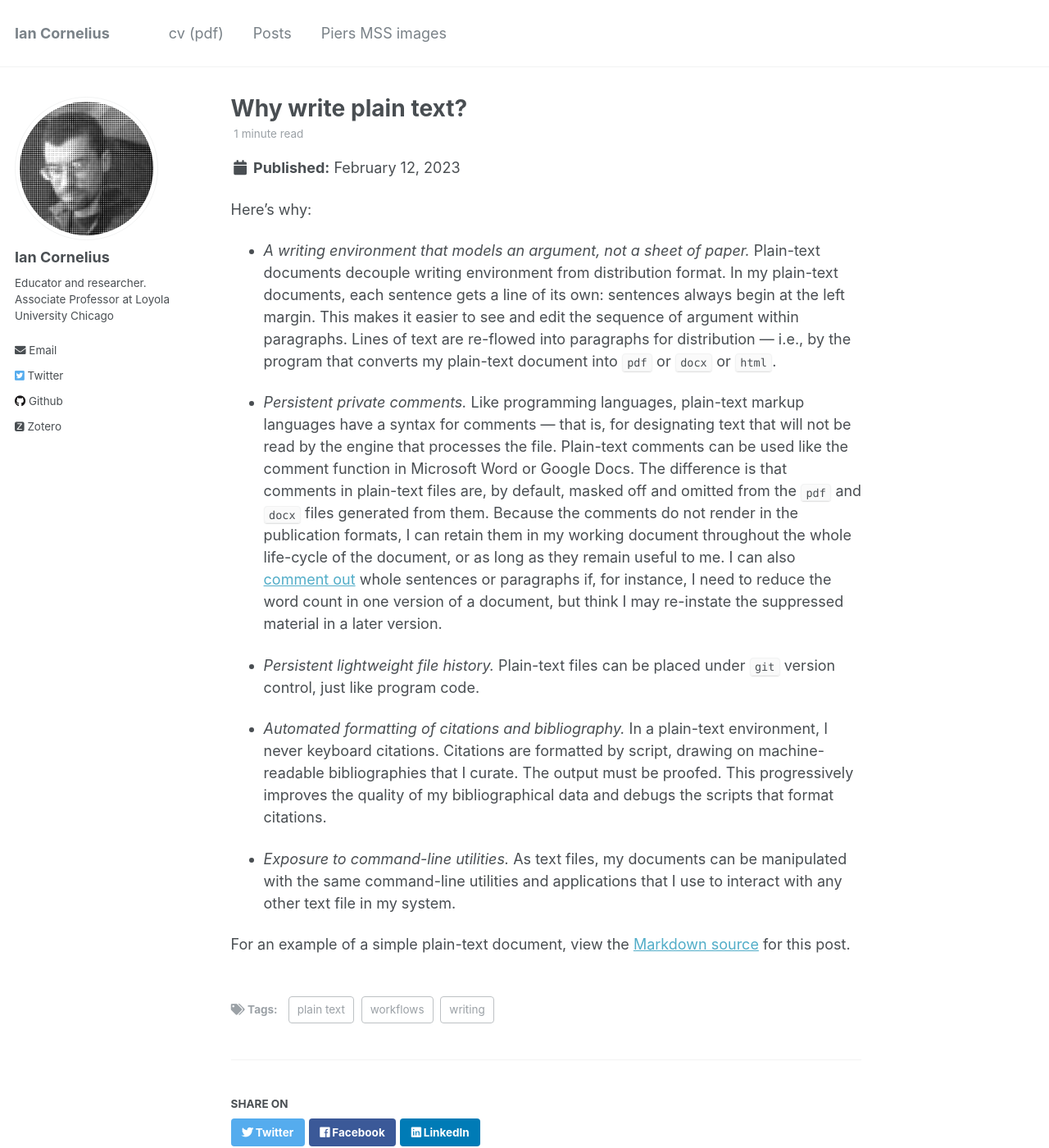
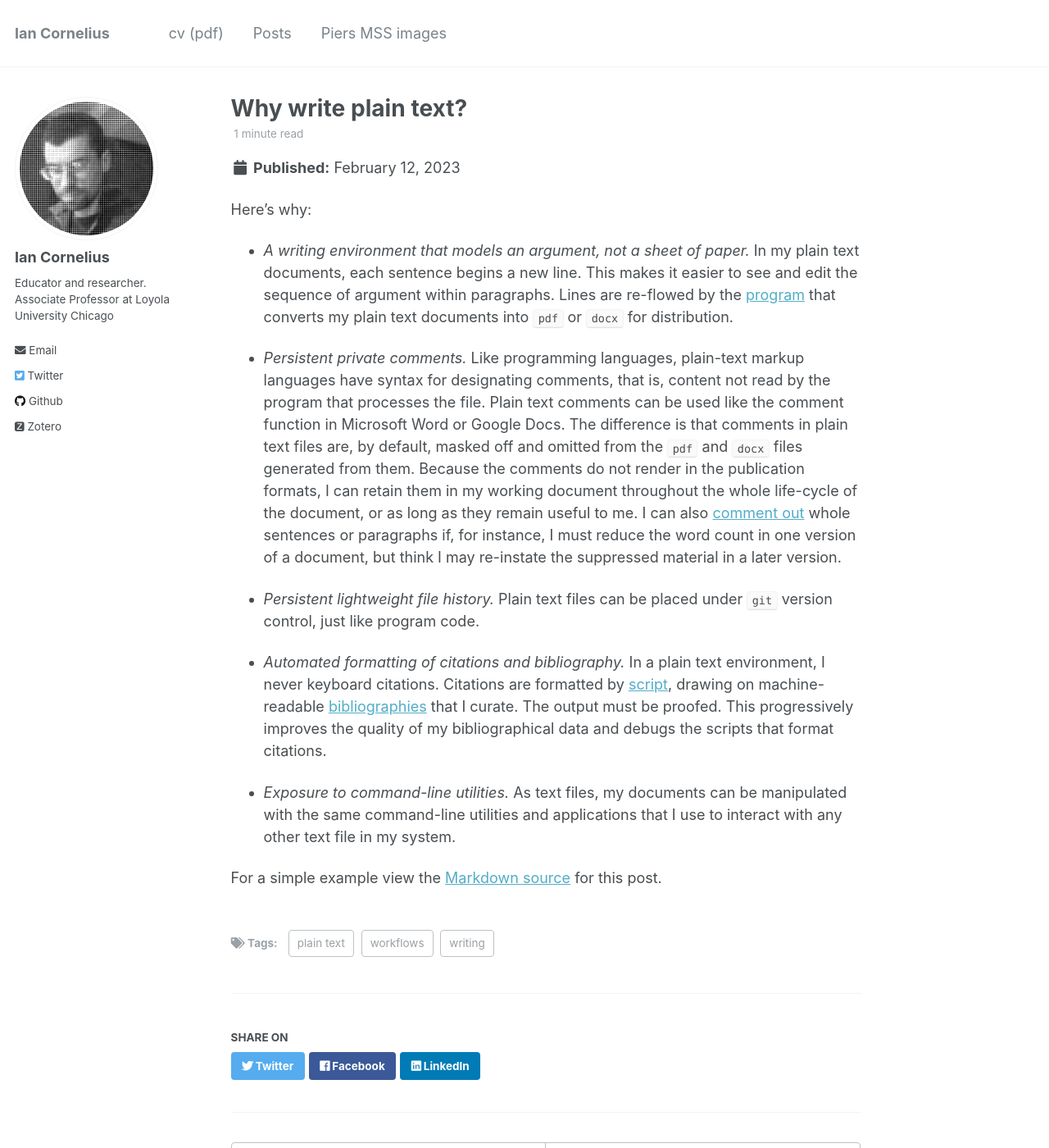
Before and after one commit to icornelius/icornelius.github.io, a Jekyll site: the page built from docs/_posts/2023-02-12-why-plain-text.md, in a window 1280 px wide and 1400 px high. Shown: the whole window at 82% size. Built offline with Jekyll 4.4.1, drawn with Linux system fonts in a browser that asks for light colours; some web fonts are replaced.

Commit message:
update post "Why plain text"
- add links
- stylistic revision

```diff
--- a/docs/_posts/2023-02-12-why-plain-text.md
+++ b/docs/_posts/2023-02-12-why-plain-text.md
@@ -11,32 +11,32 @@ tags:
 Here's why:
 
 - *A writing environment that models an argument, not a sheet of paper.*
-Plain-text documents decouple writing environment from distribution format.
-In my plain-text documents, each sentence gets a line of its own: sentences always begin at the left margin.
+In my plain text documents, each sentence begins a new line.
 This makes it easier to see and edit the sequence of argument within paragraphs.
-Lines of text are re-flowed into paragraphs for distribution --- i.e., by the program that converts my plain-text document into `pdf` or `docx` or `html`.
+Lines are re-flowed by the [program](https://pandoc.org/) that converts my plain text documents into `pdf` or `docx` for distribution.
 
 - *Persistent private comments.*
-Like programming languages, plain-text markup languages have a syntax for comments --- that is, for designating text that will not be read by the engine that processes the file.
-Plain-text comments can be used like the comment function in Microsoft Word or Google Docs.
-The difference is that comments in plain-text files are, by default, masked off and omitted from the `pdf` and `docx` files generated from them.
+Like programming languages, plain-text markup languages have syntax for designating comments, that is, content not read by the program that processes the file.
+Plain text comments can be used like the comment function in Microsoft Word or Google Docs.
+The difference is that comments in plain text files are, by default, masked off and omitted from the `pdf` and `docx` files generated from them.
 Because the comments do not render in the publication formats, I can retain them in my working document<!--like this--> throughout the whole life-cycle of the document, or as long as they remain useful to me.
-I can also [comment out] whole sentences or paragraphs if, for instance, I need to reduce the word count in one version of a document, but think I may re-instate the suppressed material in a later version.
+I can also [comment out] whole sentences or paragraphs if, for instance, I must reduce the word count in one version of a document, but think I may re-instate the suppressed material in a later version.
 <!--Here is another sentence, suppressed from the publication version.-->
 
 - *Persistent lightweight file history.*
-Plain-text files can be placed under `git` version control, just like program code.
+Plain text files can be placed under `git` version control, just like program code.
 
 - *Automated formatting of citations and bibliography.*
-In a plain-text environment, I never keyboard citations.
-Citations are formatted by script, drawing on machine-readable bibliographies that I curate.
+In a plain text environment, I never keyboard citations.
+Citations are formatted by [script](https://citationstyles.org/), drawing on machine-readable [bibliographies] that I curate.
 The output must be proofed.
 This progressively improves the quality of my bibliographical data and debugs the scripts that format citations.
 
 - *Exposure to command-line utilities.*
 As text files, my documents can be manipulated with the same command-line utilities and applications that I use to interact with any other text file in my system.
 
-For an example of a simple plain-text document, view the [Markdown source] for this post.
+For a simple example view the [Markdown source] for this post.
 
 [Markdown source]: https://raw.githubusercontent.com/icornelius/icornelius.github.io/master/docs/_posts/2023-02-12-why-plain-text.md
 [comment out]: https://en.wiktionary.org/wiki/comment_out
+[bibliographies]: https://www.zotero.org/irc7/library
```
